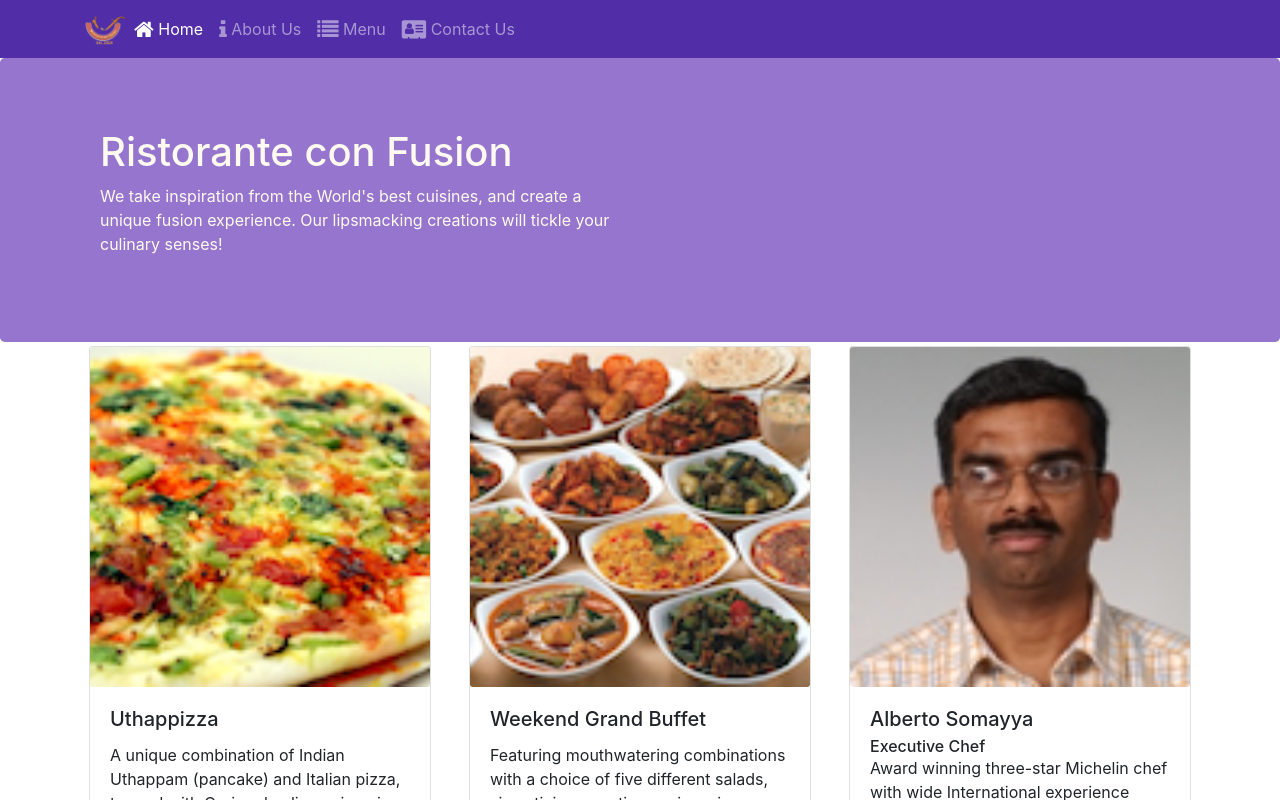
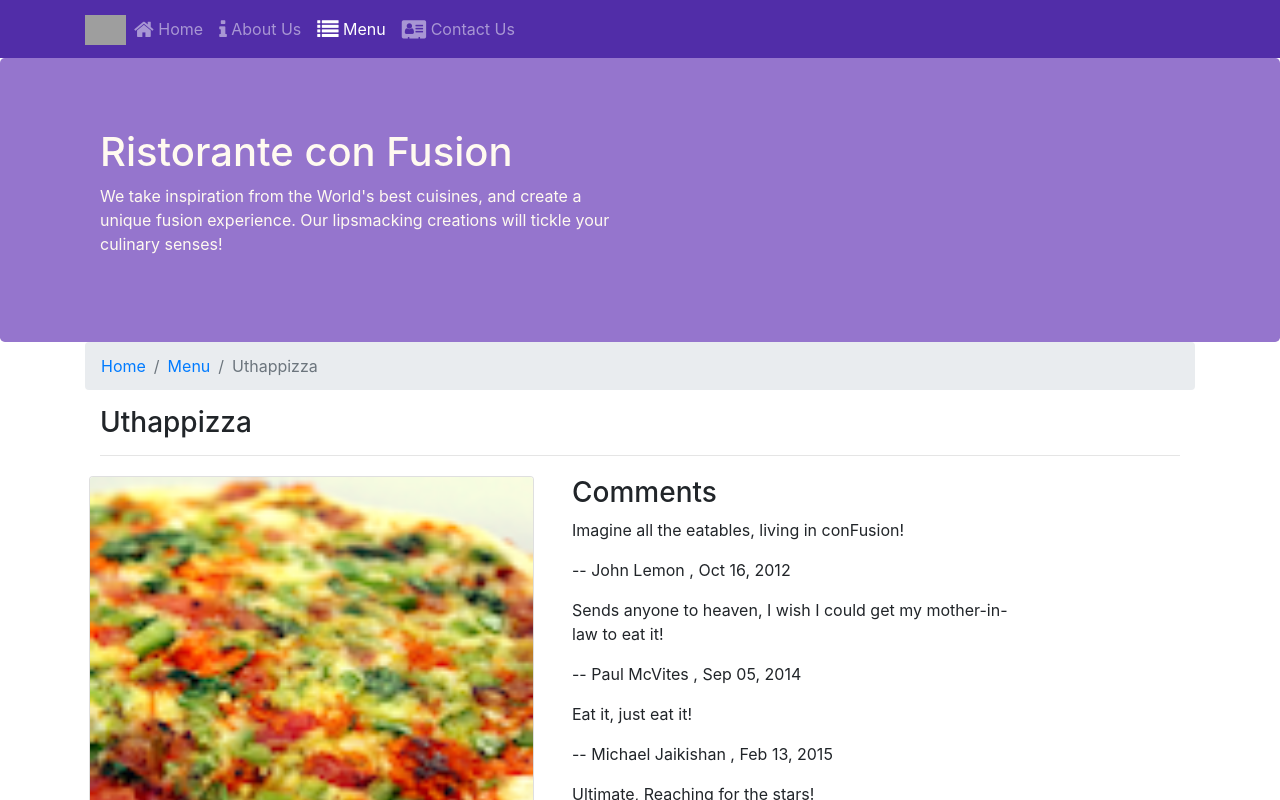
Before and after one commit to AniketRaj314/Coursera-2, a React (Create React App) app in the folder confusion/: page /menu/0 in a window 1280 px wide. Before the commit this address led to /home. Shown: the top 800 px of the page. Built offline with nearby package versions, Linux system fonts and the light colour scheme; grey boxes are pictures that could not be loaded.

Commit message:
Added Router Parameters
Used Match to get the parameter, and render the dish and comments with that particular dish ID.
Added Breadcrumbs to keep track of navigation as well.

```diff
--- a/confusion/src/components/DishdetailComponent.jsx
+++ b/confusion/src/components/DishdetailComponent.jsx
@@ -1,6 +1,8 @@
 import React from 'react';
-import { Card, CardImg, CardBody, CardTitle, CardText } from 'reactstrap';
-function RenderDishDetail({ dish }) {
+import { Card, CardImg, CardBody, CardTitle, CardText, Breadcrumb, BreadcrumbItem } from 'reactstrap';
+import { Link } from 'react-router-dom';
+
+function RenderDishDetail({ dish, comments }) {
     if (dish != null) {
         return (
             <div className="row">
@@ -16,7 +18,7 @@ function RenderDishDetail({ dish }) {
                 <div className="col-12 col-sm-5 m-1">
                     <h3>Comments</h3>
                     <ul className="list-unstyled">
-                        {dish.comments.map(element => {
+                        {comments.map(element => {
                             return (
                                 <li>
                                     <p>{element.comment}</p>
@@ -37,7 +39,22 @@ function RenderDishDetail({ dish }) {
 
 const DishDetail = props => {
     return (
-        <RenderDishDetail dish={props.dish} />
+        <div className="container">
+            <Breadcrumb>
+                <BreadcrumbItem>
+                    <Link to='/home'>Home</Link>
+                </BreadcrumbItem>
+                <BreadcrumbItem>
+                    <Link to='/menu'>Menu</Link>
+                </BreadcrumbItem>
+                <BreadcrumbItem active>{props.dish.name}</BreadcrumbItem>
+            </Breadcrumb>
+            <div className="col-12">
+                <h3>{props.dish.name}</h3>
+                <hr />
+            </div>
+            <RenderDishDetail dish={props.dish} comments={props.comments} />
+        </div>
     );
 }
 
--- a/confusion/src/components/MainComponent.jsx
+++ b/confusion/src/components/MainComponent.jsx
@@ -35,12 +35,22 @@ class Main extends Component {
                     leader={this.state.leaders.filter(leader => leader.featured)[0]} />
             );
         }
+
+        const DishWithId = ({match}) => {
+            return (
+                <DishDetail dish={this.state.dishes.filter(dish => dish.id === parseInt(match.params.dishId, 10))[0]}
+                    comments={this.state.comments.filter(comment => comment.dishId === parseInt(match.params.dishId, 10))}
+                />
+            );
+        }
+
         return (
             <div>
                 <Header />
                 <Switch>
                     <Route path="/home" component={HomePage} />
                     <Route exact path="/menu" component={() => <Menu dishes={this.state.dishes} />} />
+                    <Route path="/menu/:dishId" component={DishWithId} />
                     <Route exact path="/contactus" component={Contact} />
                     <Redirect to="/home" />
                 </Switch>
--- a/confusion/src/components/MenuComponent.jsx
+++ b/confusion/src/components/MenuComponent.jsx
@@ -1,13 +1,17 @@
 import React from 'react';
-import { Card, CardImg, CardImgOverlay, CardTitle } from 'reactstrap';
+import { Card, CardImg, CardImgOverlay, CardTitle, Breadcrumb, BreadcrumbItem } from 'reactstrap';
+import { Link } from 'react-router-dom';
 
-function RenderMenuItem({ dish, onClick }) {
+function RenderMenuItem({ dish }) {
     return (
-        <Card key={dish.id} onClick={() => onClick(dish.id)}>
-            <CardImg width="100%" object src={dish.image} alt={dish.name} />
-            <CardImgOverlay>
-                <CardTitle>{dish.name}</CardTitle>
-            </CardImgOverlay>
+        <Card>
+            <Link to={`/menu/${dish.id}`}>
+                <CardImg width="100%" object src={dish.image} alt={dish.name} />
+                <CardImgOverlay>
+                    <CardTitle>{dish.name}</CardTitle>
+                </CardImgOverlay>
+            </Link>
+
         </Card>
     );
 }
@@ -16,12 +20,22 @@ const Menu = props => {
     const menu = props.dishes.map(dish => {
         return (
             <div key={dish.id} className="col-12 col-md-5 m-1">
-                <RenderMenuItem dish={dish} onClick={props.onClick} />
+                <RenderMenuItem dish={dish} />
             </div>
         );
     });
     return (
         <div className="container">
+            <div className="row">
+                <Breadcrumb>
+                    <BreadcrumbItem><Link to='/home'>Home</Link></BreadcrumbItem>
+                    <BreadcrumbItem active>Menu</BreadcrumbItem>
+                </Breadcrumb>
+                <div className="col-12">
+                    <h3>Menu</h3>
+                    <hr />
+                </div>
+            </div>
             <div className="row">
                 {menu}
             </div>
```
